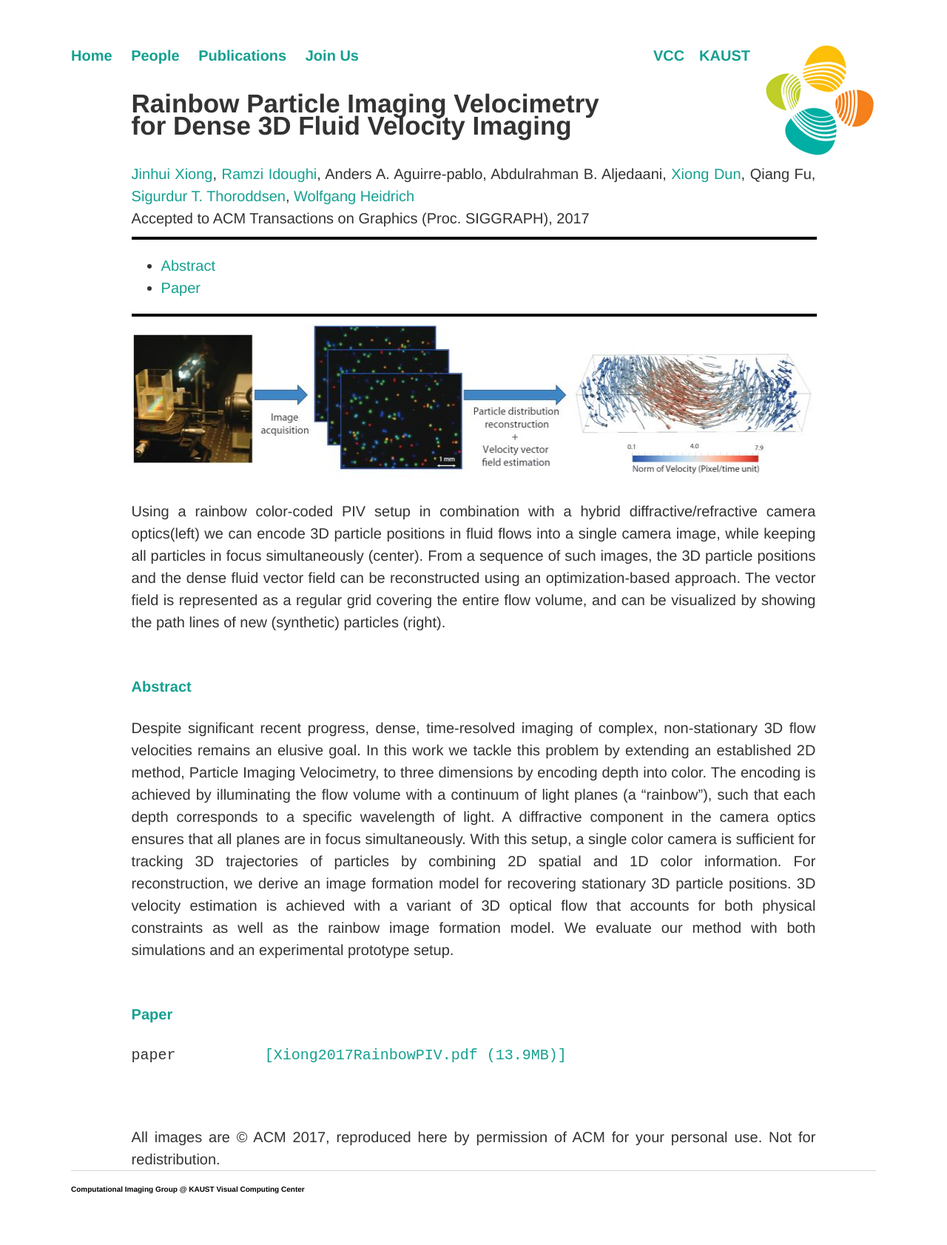
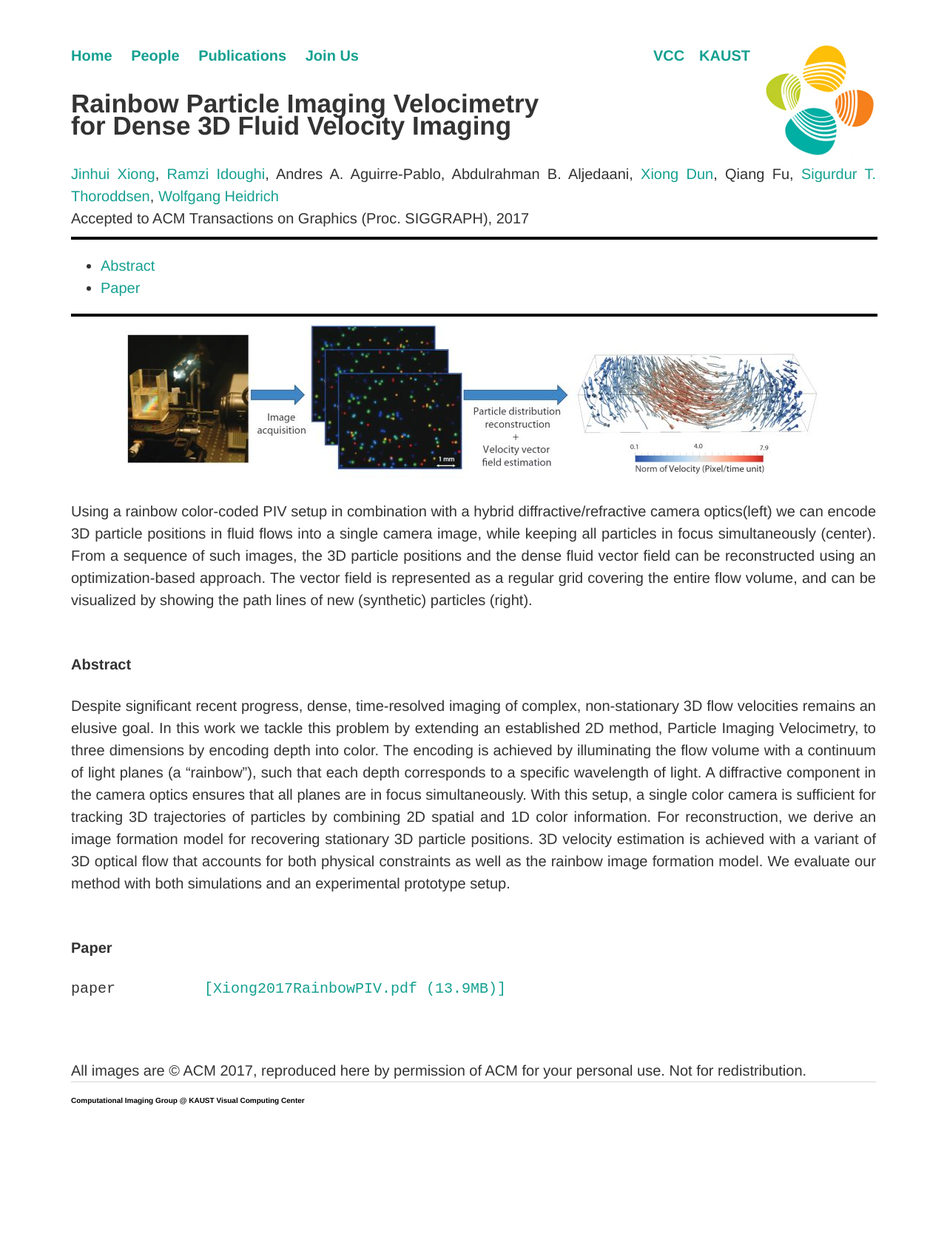
Before and after one commit to vccimaging/vccimaging.github.io, a Jekyll site: the page built from Publications/Xiong2017RainbowPIV/index.html, in a window 1280 px wide. Shown: the whole page at 74% size. Built offline with Jekyll 4.4.1, drawn with Linux system fonts in a browser that asks for light colours; after the commit the page ends 1563 px from its top, so only the background shows below that.

Commit message:
small fixes

```diff
--- a/Publications/Xiong2017RainbowPIV/index.html
+++ b/Publications/Xiong2017RainbowPIV/index.html
@@ -6,9 +6,9 @@
 <h3> Rainbow Particle Imaging Velocimetry <br>
     for Dense 3D Fluid Velocity Imaging </h3>
 
-<a href="../../People/xiongj/">Jinhui Xiong</a>, <a href="../../People/idoughr/">Ramzi Idoughi</a>, Anders A. Aguirre-pablo,
-Abdulrahman B. Aljedaani, <a href="../../People/dunx/">Xiong Dun</a>, Qiang Fu,
-<a href="https://highspeedfluids.kaust.edu.sa/Pages/Home.aspx"> Sigurdur T. Thoroddsen</a>, <a href="../../People/heidriw/">Wolfgang Heidrich</a>
+<a href="/People/xiongj/">Jinhui Xiong</a>, <a href="/People/idoughr/">Ramzi Idoughi</a>, Andres A. Aguirre-Pablo,
+Abdulrahman B. Aljedaani, <a href="/People/dunx/">Xiong Dun</a>, Qiang Fu,
+<a href="https://highspeedfluids.kaust.edu.sa/Pages/Home.aspx"> Sigurdur T. Thoroddsen</a>, <a href="/People/heidriw/">Wolfgang Heidrich</a>
 
 <br> Accepted to ACM Transactions on Graphics (Proc. SIGGRAPH), 2017 <br>
 
@@ -25,7 +25,7 @@
 and the dense fluid vector field can be reconstructed using an optimization-based approach. The vector field is represented as a regular grid covering the
 entire flow volume, and can be visualized by showing the path lines of new (synthetic) particles (right). <br><br>
 
-<h4> <a name="abstract">Abstract</a> </h4>
+<h4 id="abstract">Abstract</h4>
 Despite significant recent progress, dense, time-resolved imaging of complex,
 non-stationary 3D flow velocities remains an elusive goal. In this work we
 tackle this problem by extending an established 2D method, Particle Imaging
@@ -42,7 +42,7 @@
 as the rainbow image formation model. We evaluate our method with both
 simulations and an experimental prototype setup. <br><br>
 
-<h4> <a name="paper">Paper</a> </h4>
+<h4 id="paper">Paper</h4>
 <pre class="tab">paper          <a href="Xiong2017RainbowPIV.pdf">[Xiong2017RainbowPIV.pdf (13.9MB)]</a></pre> <br><br>
 
 All images are © ACM 2017, reproduced here by permission of ACM for your personal use. Not for redistribution.
--- a/css/main.css
+++ b/css/main.css
@@ -81,8 +81,6 @@
     max-width: 100%;
 }
 div.projectPage {
-   width: 85%;
-   max-width: 1000px;
    margin:0 auto;
    text-align:justify;
 }
```
